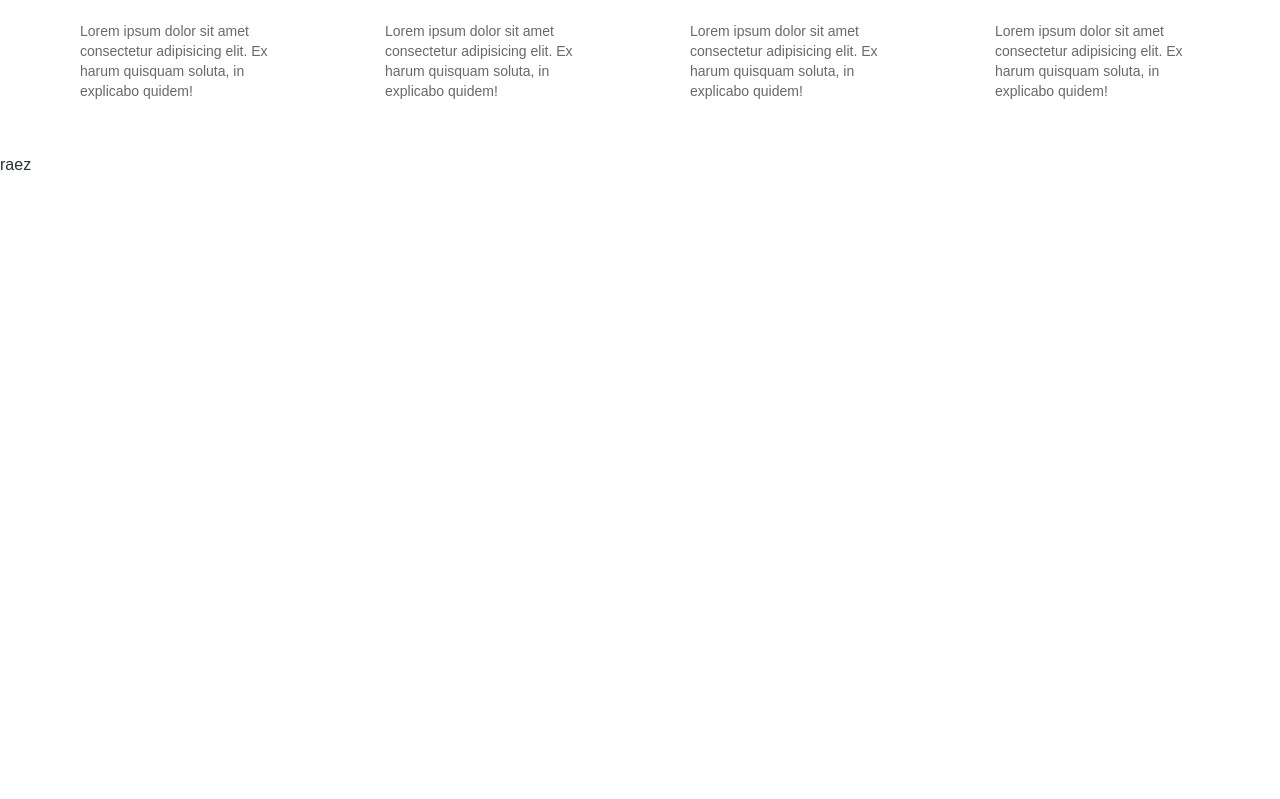
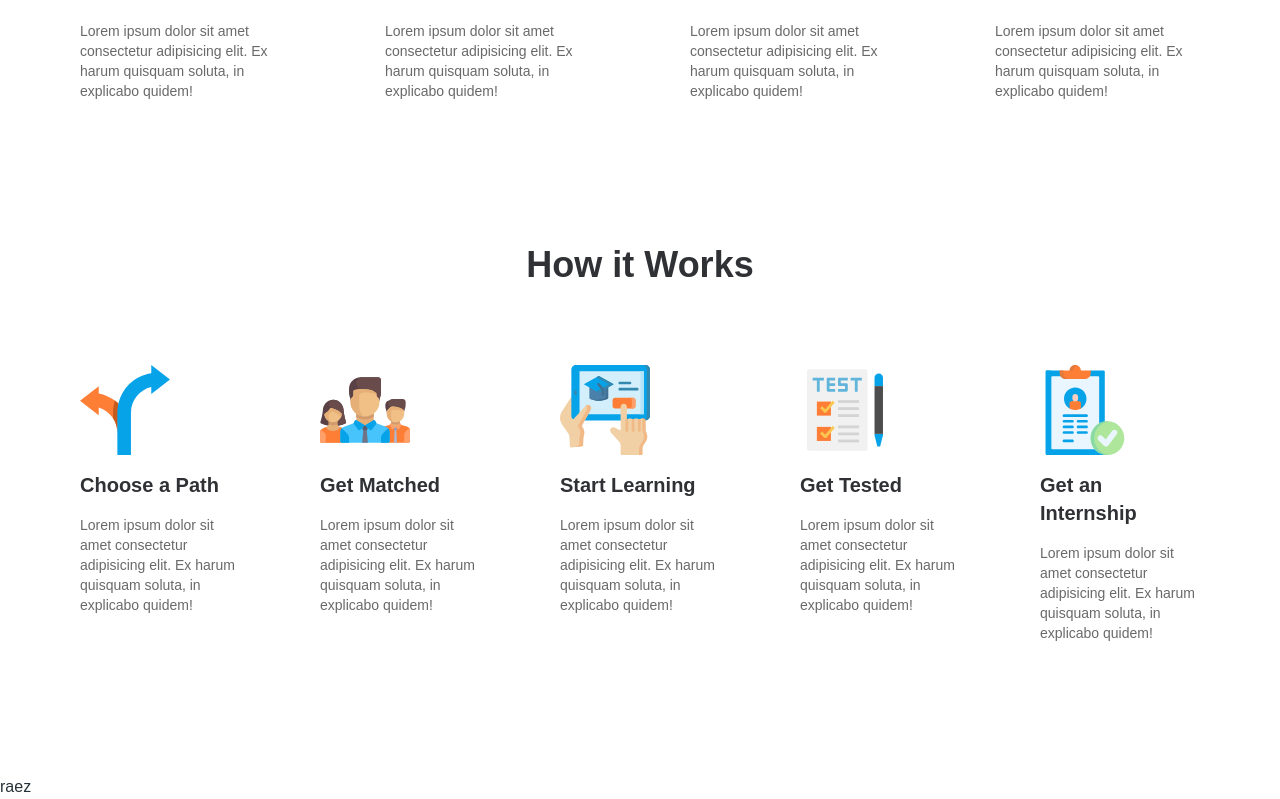
Before and after one commit to RamezTaher/E-learning, a React (Vite) app: page / in a window 1280 px wide. Shown: the part 1021-1820 px from the top of the page. Before the commit the page ends 1198 px from the top, so only its background shows below. Built offline with nearby package versions, Linux system fonts and the light colour scheme.

Commit message:
ways of work done

```diff
--- a/src/components/Card.jsx
+++ b/src/components/Card.jsx
@@ -6,7 +6,7 @@ const Card = ({ img, title }) => {
       <div className="w-15">
         <img src={img} alt="way" />
       </div>
-      <h1 className="text-secondary text-xl font-[900]">{title}</h1>
+      <h1 className="text-secondary text-xl font-[800]">{title}</h1>
       <p className="text-secondary-tint text-sm">
         Lorem ipsum dolor sit amet consectetur adipisicing elit. Ex harum
         quisquam soluta, in explicabo quidem!
--- /dev/null
+++ b/src/components/Guide.jsx
@@ -0,0 +1,27 @@
+import React from "react"
+import Card from "./Card"
+import path from "@/app/path.svg"
+import matched from "@/app/team.svg"
+import test from "@/app/test.svg"
+import learn from "@/app/start.svg"
+import hire from "@/app/hire.svg"
+const Guide = () => {
+  return (
+    <div>
+      <div className="container px-6 sm:mx-auto relative  lg:px-10 py-3 flex flex-col items-center">
+        <h1 className="text-secondary text-4xl font-[800] mb-10">
+          How it Works
+        </h1>
+        <div className="grid grid-cols-5">
+          <Card img={path} title={"Choose a Path"} />
+          <Card img={matched} title={"Get Matched "} />
+          <Card img={learn} title={"Start Learning"} />
+          <Card img={test} title={"Get Tested"} />
+          <Card img={hire} title={"Get an Internship"} />
+        </div>
+      </div>
+    </div>
+  )
+}
+
+export default Guide
--- a/src/pages/Home.jsx
+++ b/src/pages/Home.jsx
@@ -1,6 +1,7 @@
 import React from "react"
 import Experience from "../components/Experience"
 import Footer from "../components/footer"
+import Guide from "../components/Guide"
 import Header from "../components/Header"
 import Hero from "../components/Hero"
 
@@ -14,6 +15,9 @@ const Home = () => {
       <section>
         <Experience />
       </section>
+      <section className="py-20">
+        <Guide />
+      </section>
       <Footer />
     </>
   )
```
